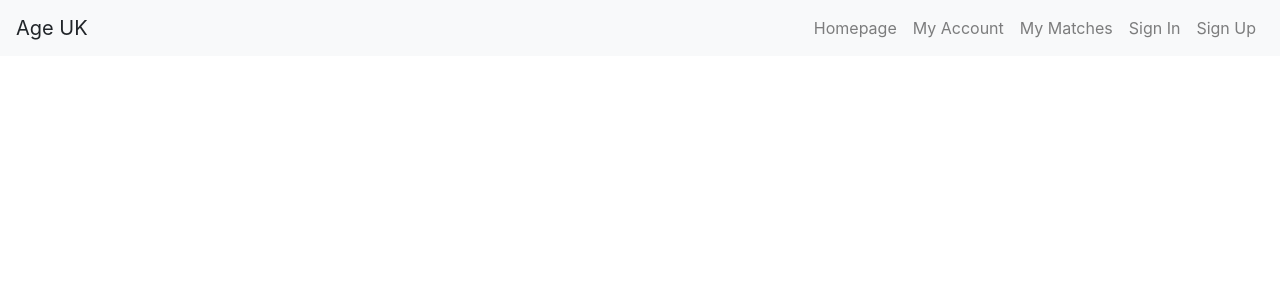
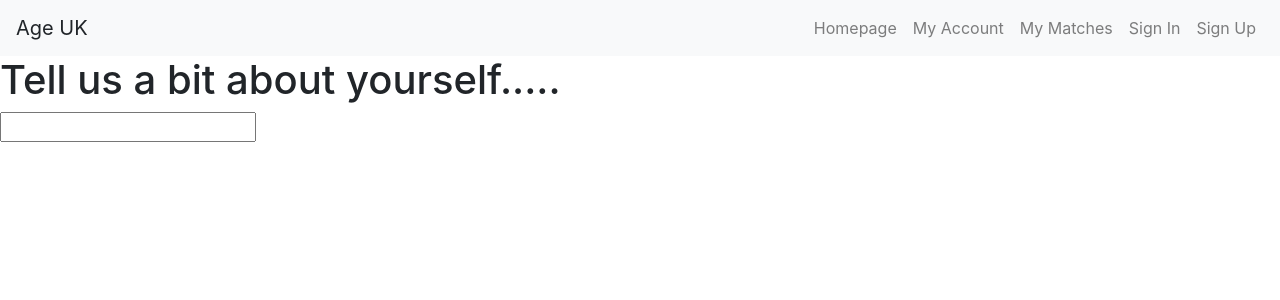
Before and after one commit to Age-UK-Voluteer-Matching/age_uk_react_frontend, a React (Create React App) app: page /userdetails in a window 1280 px wide. Shown: the top 300 px of the page. Built offline with nearby package versions, Linux system fonts and the light colour scheme.

Commit message:
added userDetails component and added it to routes. After signupuser form is submitted the redirect goes to userdetails with the UUID in the query string.

```diff
--- a/src/App.js
+++ b/src/App.js
@@ -14,6 +14,7 @@ import UserInterests from './components/user/UserInterests'
 import FindMatch from './components/user/FindMatch'
 import UserMatches from './components/user/UserMatches'
 import Account from './components/user/Account'
+import UserDetails from './components/user/UserDetails'
 
 function App() {
   return (
@@ -30,6 +31,7 @@ function App() {
           <Route path='/findmatch' component={FindMatch}/>
           <Route path='/matches' component={UserMatches}/>
           <Route path='/account/:id' component={Account}/>
+          <Route path='/userdetails' component={UserDetails}/>
         </Switch>
       </div>
     </BrowserRouter>
--- a/src/components/authentication/SignUpUser.js
+++ b/src/components/authentication/SignUpUser.js
@@ -2,10 +2,13 @@ import React, { Component } from 'react'
 import { Link } from 'react-router-dom'
 import { connect } from 'react-redux'
 import { createUser } from '../../store/actions/authActions'
+import { v4 as uuidv4 } from 'uuid';
 class SignUpUser extends Component {
   state = {
+    id: uuidv4(),
     email: '',
-    password: ''
+    password: '',
+    volunteer: false
   }
 
   handleChange = (e) => {
@@ -18,6 +21,7 @@ class SignUpUser extends Component {
     e.preventDefault();
     console.log(this.state)
     this.props.createUser(this.state)
+    this.props.history.push('/userdetails/' + this.state.id)
   }
   render() {
     return (
--- a/src/components/user/UserDetails.js
+++ b/src/components/user/UserDetails.js
@@ -0,0 +1,15 @@
+import React, { Component } from 'react'
+class UserDetails extends Component {
+  render() {
+    return (
+      <div>
+        <h1>Tell us a bit about yourself.....</h1>
+        <form>
+          <input type="textarea"/>
+        </form>
+      </div>
+    )
+  }
+}
+
+export default UserDetails
--- a/src/store/actions/authActions.js
+++ b/src/store/actions/authActions.js
@@ -1,10 +1,8 @@
-import { v4 as uuidv4 } from 'uuid';
-
 export const createUser = (user) => {
   return {
     type: 'CREATE_USER',
     payload: {
-      id: uuidv4(),
+      id: user.id,
       email: user.email,
       password: user.password
     }
```
